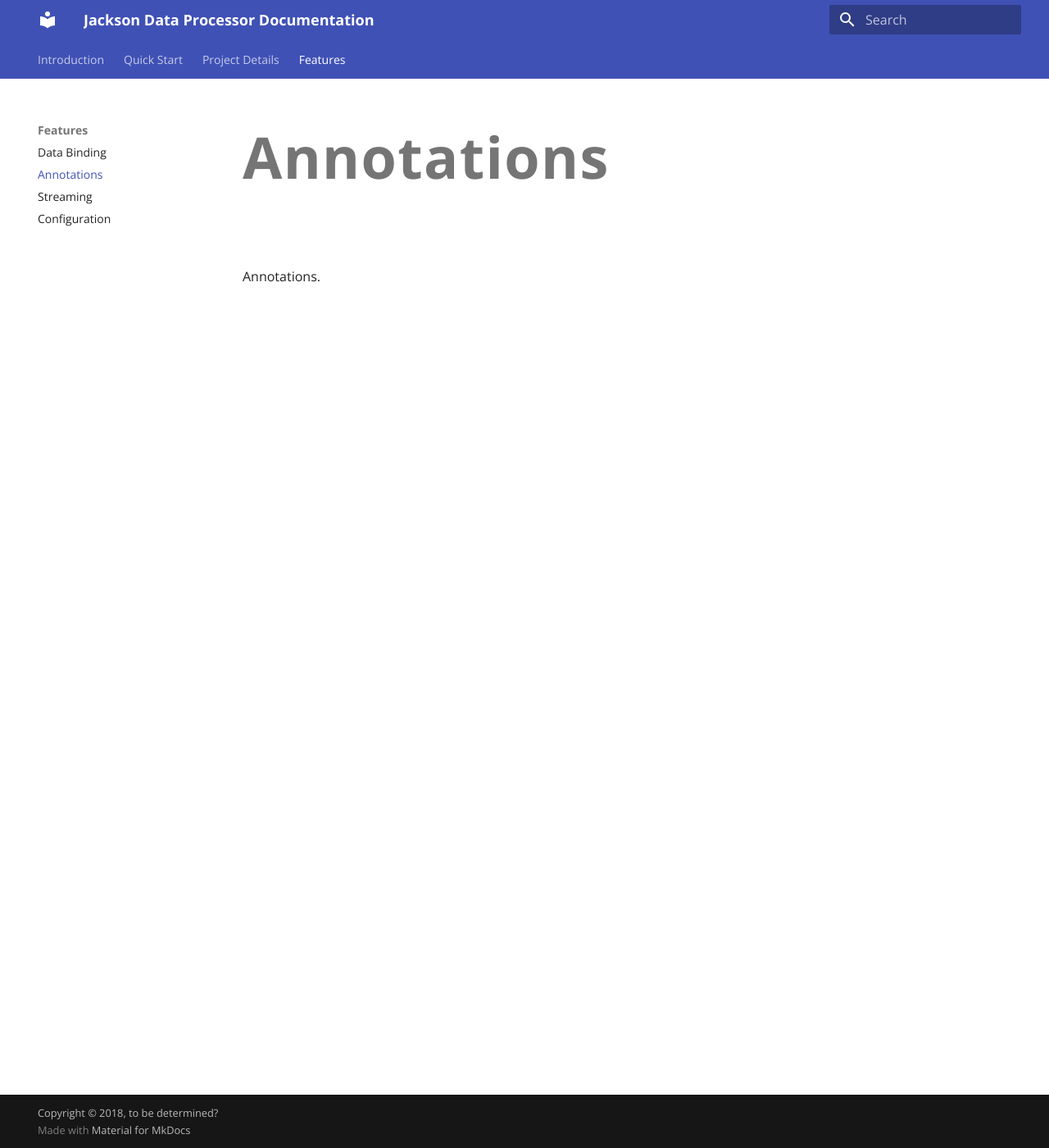
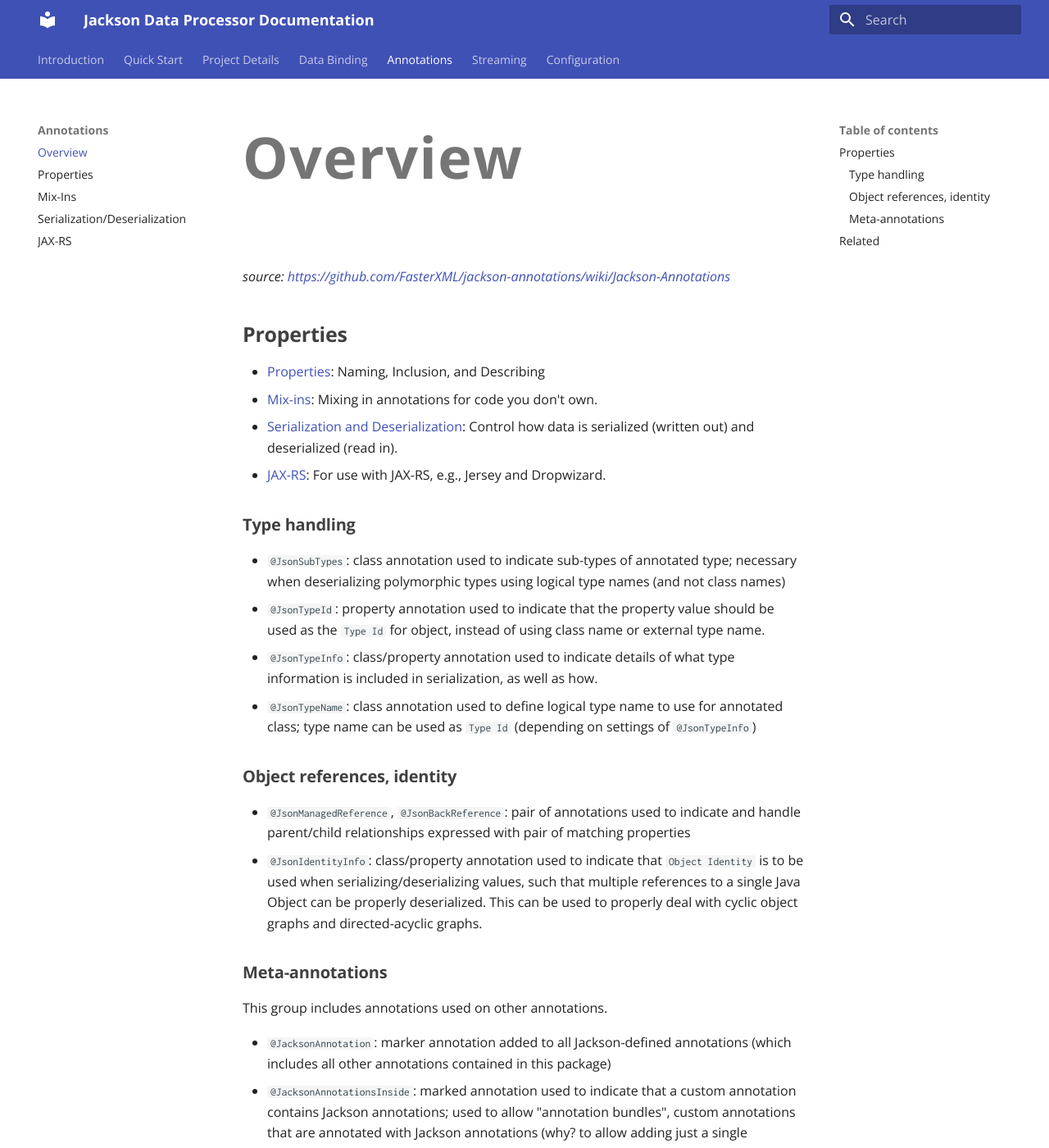
Before and after one commit to tedyoung/jackson-docs, an MkDocs documentation site: the page built from docs/annotations.md, in a window 1280 px wide and 1400 px high. Shown: the whole window at 82% size. Built offline with MkDocs 1.6.1 and Material for MkDocs 9.7.7, drawn with Linux system fonts in a browser that asks for light colours; some of the changed text lies outside the part shown.

Commit message:
Added annotations from https://github.com/FasterXML/jackson-annotations/wiki/Jackson-Annotations

```diff
--- a/docs/annotations.md
+++ b/docs/annotations.md
@@ -1 +1,31 @@
-Annotations.
+*source: https://github.com/FasterXML/jackson-annotations/wiki/Jackson-Annotations*
+
+## Properties
+
+* [Properties](annotations-properties.md): Naming, Inclusion, and Describing
+* [Mix-ins](annotations-mixins.md): Mixing in annotations for code you don't own.
+* [Serialization and Deserialization](annotations-serialization.md): Control how data is serialized (written out) and deserialized (read in).
+* [JAX-RS](annotations-jax-rs.md): For use with JAX-RS, e.g., Jersey and Dropwizard.
+
+### Type handling
+
+* `@JsonSubTypes`: class annotation used to indicate sub-types of annotated type; necessary when deserializing polymorphic types using logical type names (and not class names)
+* `@JsonTypeId`: property annotation used to indicate that the property value should be used as the `Type Id` for object, instead of using class name or external type name.
+* `@JsonTypeInfo`: class/property annotation used to indicate details of what type information is included in serialization, as well as how.
+* `@JsonTypeName`: class annotation used to define logical type name to use for annotated class; type name can be used as `Type Id` (depending on settings of `@JsonTypeInfo`)
+
+### Object references, identity
+
+* `@JsonManagedReference`, `@JsonBackReference`: pair of annotations used to indicate and handle parent/child relationships expressed with pair of matching properties
+* `@JsonIdentityInfo`: class/property annotation used to indicate that `Object Identity` is to be used when serializing/deserializing values, such that multiple references to a single Java Object can be properly deserialized. This can be used to properly deal with cyclic object graphs and directed-acyclic graphs.
+
+### Meta-annotations
+
+This group includes annotations used on other annotations.
+
+* `@JacksonAnnotation`: marker annotation added to all Jackson-defined annotations (which includes all other annotations contained in this package)
+* `@JacksonAnnotationsInside`: marked annotation used to indicate that a custom annotation contains Jackson annotations; used to allow "annotation bundles", custom annotations that are annotated with Jackson annotations (why? to allow adding just a single annotation to represent set of multiple Jackson annotations)
+
+## Related
+
+It is also possible to use [JAXB annotations](https://github.com/FasterXML/jackson-module-jaxb-annotations) in addition to or instead of these core annotations.
--- a/mkdocs.yml
+++ b/mkdocs.yml
@@ -57,8 +57,12 @@ nav:
   - Introduction: index.md
   - Quick Start: quick-start.md
   - Project Details: details.md
-  - Features:
-    - Data Binding: databind.md
-    - Annotations: annotations.md
-    - Streaming: streaming.md
-    - Configuration: configuration.md
+  - Data Binding: databind.md
+  - Annotations:
+    - Overview: annotations.md
+    - Properties: annotations-properties.md
+    - Mix-Ins: annotations-mixins.md
+    - "Serialization/Deserialization": annotations-serialization.md
+    - JAX-RS: annotations-jax-rs.md
+  - Streaming: streaming.md
+  - Configuration: configuration.md
```
Also changed, not shown: docs/annotations-jax-rs.md (added, +16 -0 lines), docs/annotations-mixins.md (added, +104 -0 lines), docs/annotations-properties.md (added, +26 -0 lines), docs/annotations-serialization.md (added, +22 -0 lines), docs/configuration.md (+12 -1 lines).
